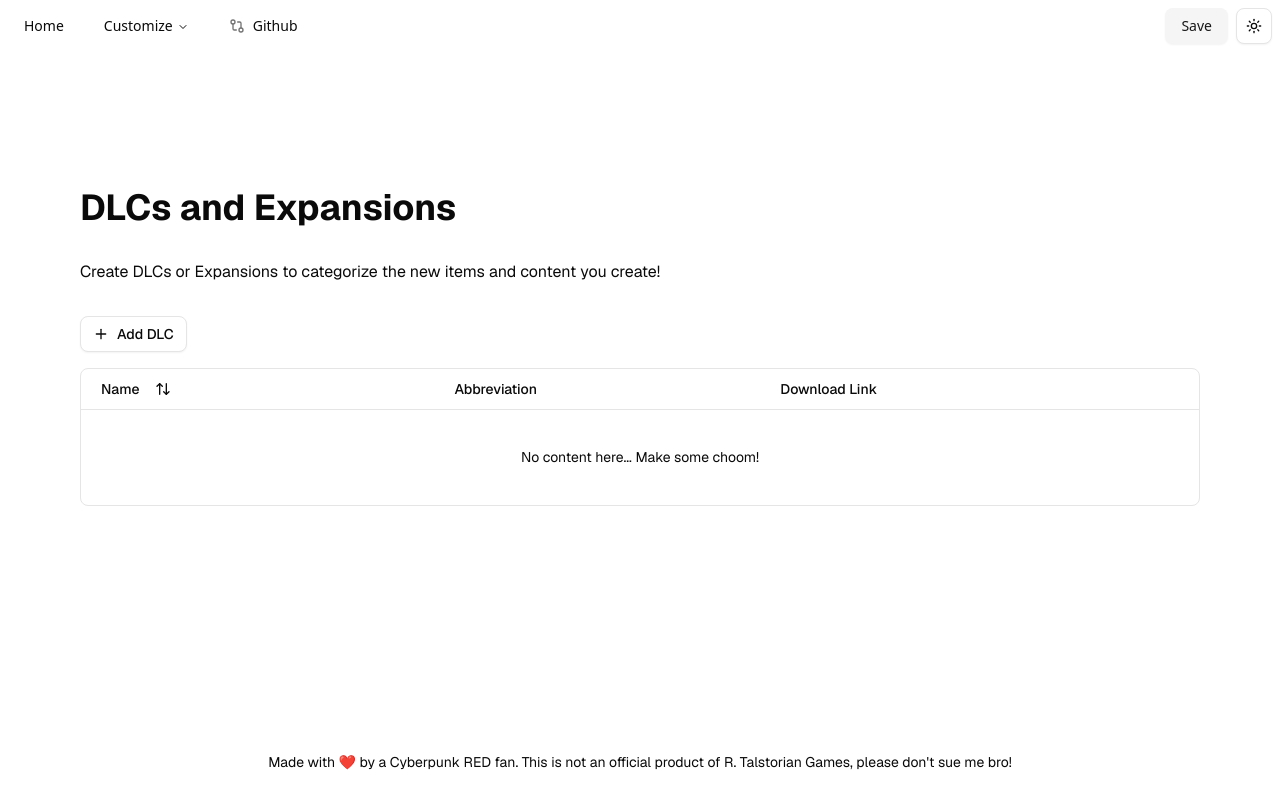
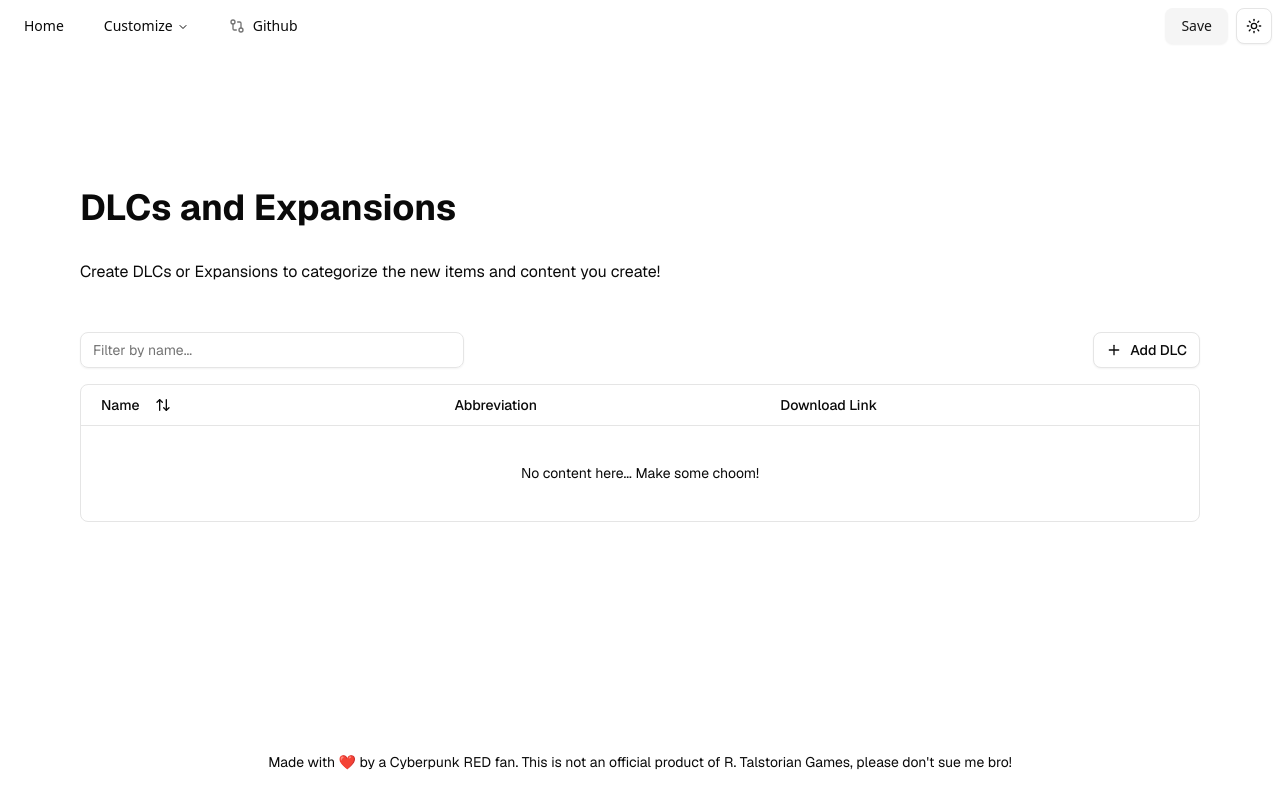
Before and after one commit to Tauag/cpr-night-market, a Next.js app: page /customize/dlcs in a window 1280 px wide. Shown: the top 808 px of the page. Built offline with nearby package versions, Linux system fonts and the light colour scheme.

Commit message:
add name filtering to dlc table

```diff
--- a/src/app/customize/dlcs/dlc-table.tsx
+++ b/src/app/customize/dlcs/dlc-table.tsx
@@ -2,7 +2,7 @@
 
 import { PlusIcon } from "lucide-react";
 import { useEffect, useState } from "react";
-import DataTable from "@/components/data-table";
+import DataTable from "@/components/customize/data-table";
 import type { Book, NightMarket } from "@/types/night-market";
 import DLCColumns from "./columns";
 import DialogForm from "./dialog-form";
@@ -44,13 +44,18 @@ export default function DLCTable() {
 
   return (
     <div className="flex flex-col gap-4 justify-center">
-      <div className="flex gap-4">
-        <DialogForm onSubmit={addBook}>
-          <PlusIcon />
-          Add DLC
-        </DialogForm>
-      </div>
-      <DataTable columns={DLCColumns(removeBook)} data={data} />
+      <DataTable
+        columns={DLCColumns(removeBook)}
+        data={data}
+        filterColumn="name"
+        filterPlaceholder="Filter by name..."
+        addDataButton={
+          <DialogForm onSubmit={addBook}>
+            <PlusIcon />
+            Add DLC
+          </DialogForm>
+        }
+      />
     </div>
   );
 }
--- a/src/components/data-table.tsx
+++ b/src/components/customize/data-table.tsx
@@ -11,6 +11,7 @@ import {
   useReactTable,
 } from "@tanstack/react-table";
 import { useState } from "react";
+import DialogForm from "@/app/customize/dlcs/dialog-form";
 import { Input } from "@/components/ui/input";
 import {
   Table,
@@ -26,6 +27,7 @@ interface DataTableProps<TData, TValue> {
   data: TData[];
   filterPlaceholder?: string;
   filterColumn?: string;
+  addDataButton?: React.ReactNode;
 }
 
 export default function DataTable<TData, TValue>({
@@ -33,6 +35,7 @@ export default function DataTable<TData, TValue>({
   data,
   filterColumn,
   filterPlaceholder,
+  addDataButton,
 }: DataTableProps<TData, TValue>) {
   const [sorting, setSorting] = useState<SortingState>([]);
   const [columnFilters, setColumnFilters] = useState<ColumnFiltersState>([]);
@@ -52,18 +55,24 @@ export default function DataTable<TData, TValue>({
 
   return (
     <div>
+      {(filterColumn || addDataButton) && (
+        <div className="flex items-center justify-between py-4">
           {filterColumn && (
-        <div className="flex items-center py-4">
             <Input
               placeholder={filterPlaceholder || "Filter entries..."}
               value={
-              (table.getColumn(filterColumn)?.getFilterValue() as string) ?? ""
+                (table.getColumn(filterColumn)?.getFilterValue() as string) ??
+                ""
               }
               onChange={(event) =>
-              table.getColumn(filterColumn)?.setFilterValue(event.target.value)
+                table
+                  .getColumn(filterColumn)
+                  ?.setFilterValue(event.target.value)
               }
               className="max-w-sm"
             />
+          )}
+          {addDataButton && addDataButton}
         </div>
       )}
       <div className="overflow-hidden rounded-md border">
```
Lines whose indentation alone changed are shown as unchanged.
